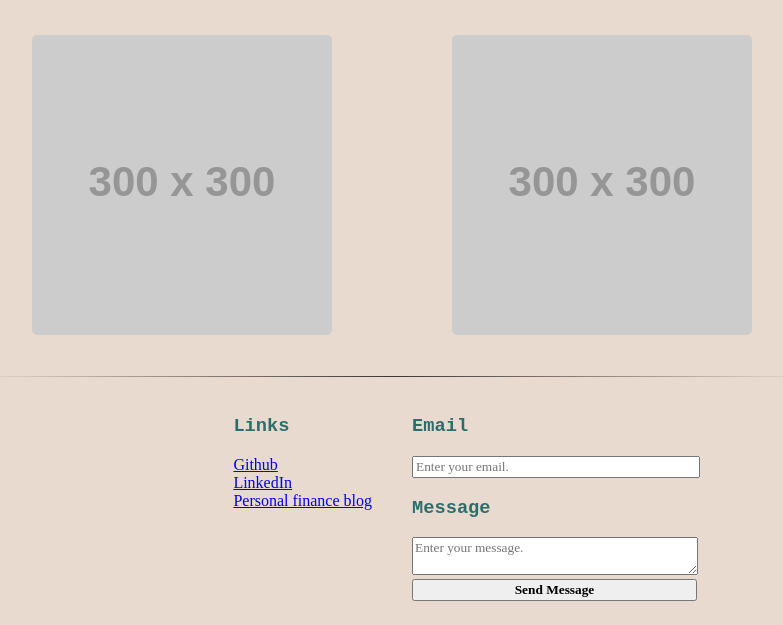
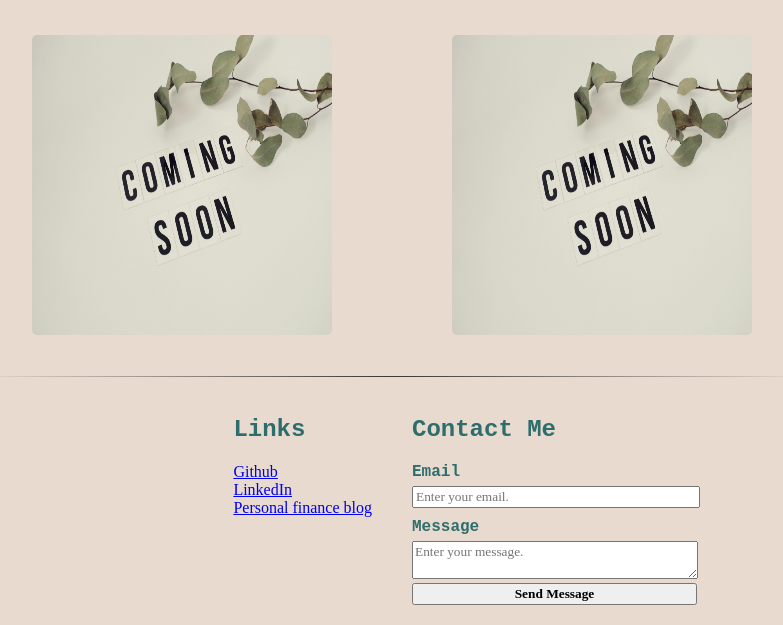
Before and after one commit to sophiesaunders/sophiesaunders.github.io, a plain HTML site: page index.html in a window 1280 px wide. Shown: the part 966-1591 px from the top of the page, without its empty margins (248-1031 px from the left). Drawn offline with Linux system fonts and the light colour scheme; placeholder pictures from the web are drawn by us; a web font is replaced by a local one.

Commit message:
Improve contact me section display, add Coming Soon

```diff
--- a/index.html
+++ b/index.html
@@ -63,12 +63,12 @@
 						</p>
 					</div>
 					<div class="project-img-wrapper">
-						<img class="project-img" src="https://via.placeholder.com/300"/>
-						<p>Project 3</p>
+						<img class="project-img" src="images/comingsoon.jpg"/>
+						<p>Coming soon, stay tuned!</p>
 					</div>
 					<div class="project-img-wrapper">
-						<img class="project-img" src="https://via.placeholder.com/300"/>
-						<p>Project 4</p>
+						<img class="project-img" src="images/comingsoon.jpg"/>
+						<p>Coming soon, stay tuned!</p>
 					</div>
 				</div>
 			</div>
@@ -77,7 +77,7 @@
 
 			<div class="links-and-contact">
 				<div class="links">
-					<h3>Links</h3>
+					<h2>Links</h2>
 					<ul class="links-list">
 						<li>
 							<a href="https://github.com/sophiesaunders">Github</a>
@@ -92,13 +92,14 @@
 				</div>
 
 				<div class="contact">
+					<h2>Contact Me</h2>
 					<form action="https://formspree.io/f/myyrqjew" method="POST">
 						<label>
-					    	<h3>Email</h3>
+					    	<h4>Email</h4>
 					    	<input id="email" name="email" autocomplete="email" placeholder="Enter your email."/>
 						</label>
 						<label>
-					    	<h3>Message</h3>
+					    	<h4>Message</h4>
 					    	<textarea id="message" name="message" placeholder="Enter your message."></textarea>
 					  	</label>
 					  	<div>
--- a/style.css
+++ b/style.css
@@ -85,7 +85,7 @@ hr {
 }
 .project-img-wrapper:hover {
 	.project-img {
-		filter: brightness(.25);
+		filter: brightness(.20);
 	}
 }
 .project-img-wrapper > p {
@@ -108,6 +108,10 @@ hr {
 .contact {
 	justify-self: left;
 	padding-left: 20px;
+}
+h4 {
+	margin-bottom: 5px;
+	margin-top: 10px;
 }
 .links-list {
 	list-style: none;
```
Also changed, not shown: images/comingsoon.jpg (added).
